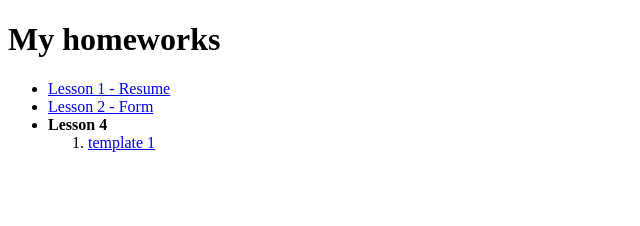
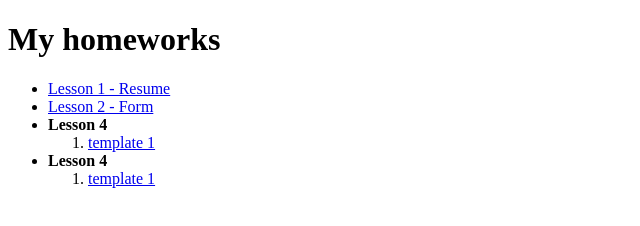
Before and after one commit to akovalenko777/mygit_homework, a plain HTML site: page index.html in a window 1280 px wide. Shown: the whole page, without its empty margins (0-640 px from the left). Drawn offline with Linux system fonts and the light colour scheme.

Commit message:
added link

```diff
--- a/index.html
+++ b/index.html
@@ -15,6 +15,11 @@
                 <li><a href="04/01/index.html">template 1</a></li>
             </ol>
         </li>
+        <li><b>Lesson 4</b>
+            <ol>
+                <li><a href="04/01/index.html">template 1</a></li>
+            </ol>
+        </li>
     </ul>
 </body>
 </html>
```
